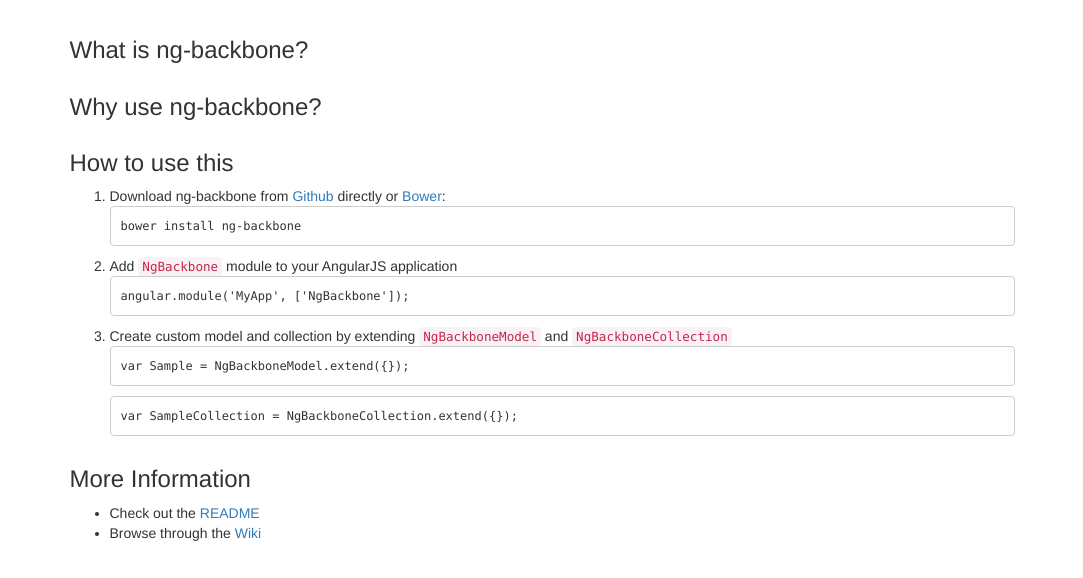
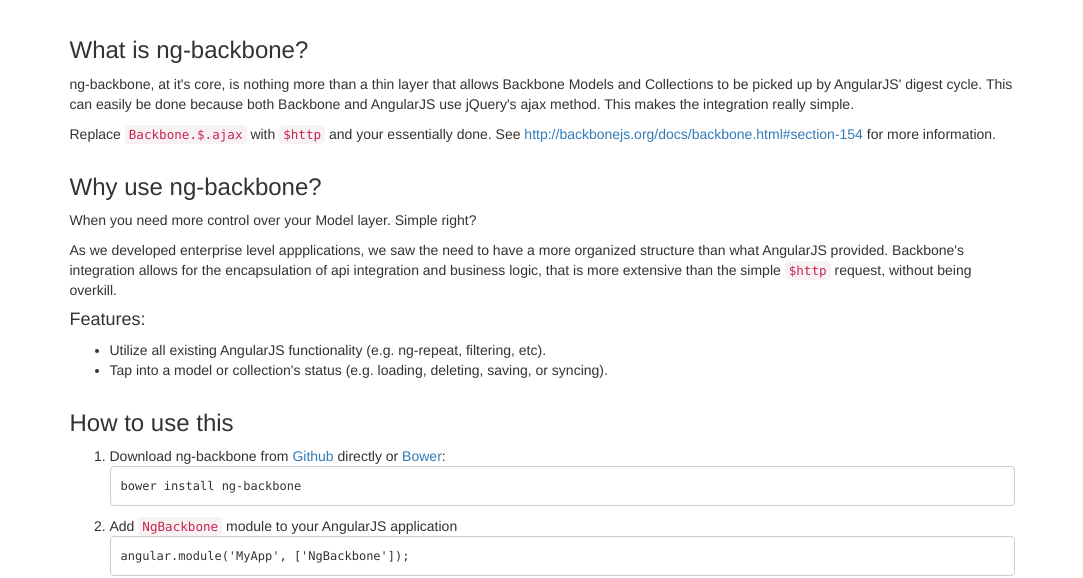
Before and after one commit to adrianlee44/ng-backbone, a plain HTML site: page index.html in a window 1280 px wide. Shown: the part 248-826 px from the top of the page, without its empty margins (98-1181 px from the left). Drawn offline with nearby package versions, Linux system fonts and the light colour scheme; a script that the page names is missing.

Commit message:
docs(ng-backbone): Adding more documentation and formatted file.

```diff
--- a/index.html
+++ b/index.html
@@ -12,10 +12,10 @@
         <link href="prettify.css" type="text/css" rel="stylesheet" />
 
         <style type="text/css">
-          body {background: #ECF0F1; color: #333;}
-          .container, .jumbotron {background-color: #fff;}
-          .jumbotron {margin-bottom: 0px; border-radius: 0px;}
-          .footer {padding: 60px 0px 40px 0px;}
+        body {background: #ECF0F1; color: #333;}
+        .container, .jumbotron {background-color: #fff;}
+        .jumbotron {margin-bottom: 0px; border-radius: 0px;}
+        .footer {padding: 60px 0px 40px 0px;}
         </style>
 
     </head>
@@ -45,12 +45,34 @@
         <div class="row">
             <div class="col-xs-12 col-md-10 col-md-offset-1">
                 <h3>What is ng-backbone?</h3>
+                <p>
+                    ng-backbone, at it's core, is nothing more than a thin layer that allows Backbone Models and Collections to be picked up by AngularJS' digest cycle. This can easily be done because both Backbone and AngularJS use jQuery's ajax method. This makes the integration really simple.
+                </p>
+                <p>
+                    Replace <code>Backbone.$.ajax</code> with <code>$http</code> and your essentially done. See <a href="http://backbonejs.org/docs/backbone.html#section-154" target="_blank">http://backbonejs.org/docs/backbone.html#section-154</a> for more information.
+                </p>
             </div>
         </div>
 
         <div class="row">
             <div class="col-xs-12 col-md-10 col-md-offset-1">
                 <h3>Why use ng-backbone?</h3>
+                <p>
+                    When you need more control over your Model layer. Simple right?
+                </p>
+                <p>
+                    As we developed enterprise level appplications, we saw the need to have a more organized structure than what AngularJS provided. Backbone's integration allows for the encapsulation of api integration and business logic, that is more extensive than the simple <code>$http</code> request, without being overkill.
+                </p>
+
+                <h4>Features:</h4>
+                <ul>
+                    <li>
+                        Utilize all existing AngularJS functionality (e.g. ng-repeat, filtering, etc).
+                    </li>
+                    <li>
+                        Tap into a model or collection's status (e.g. loading, deleting, saving, or syncing).
+                    </li>
+                </ul>
             </div>
         </div>
 
@@ -70,6 +92,7 @@
                         Create custom model and collection by extending <code>NgBackboneModel</code> and <code>NgBackboneCollection</code>
                         <pre class="prettyprint lang-js">var Sample = NgBackboneModel.extend({});</pre>
                         <pre class="prettyprint lang-js">var SampleCollection = NgBackboneCollection.extend({});</pre>
+                    </li>
                 </ol>
             </div>
         </div>
```
